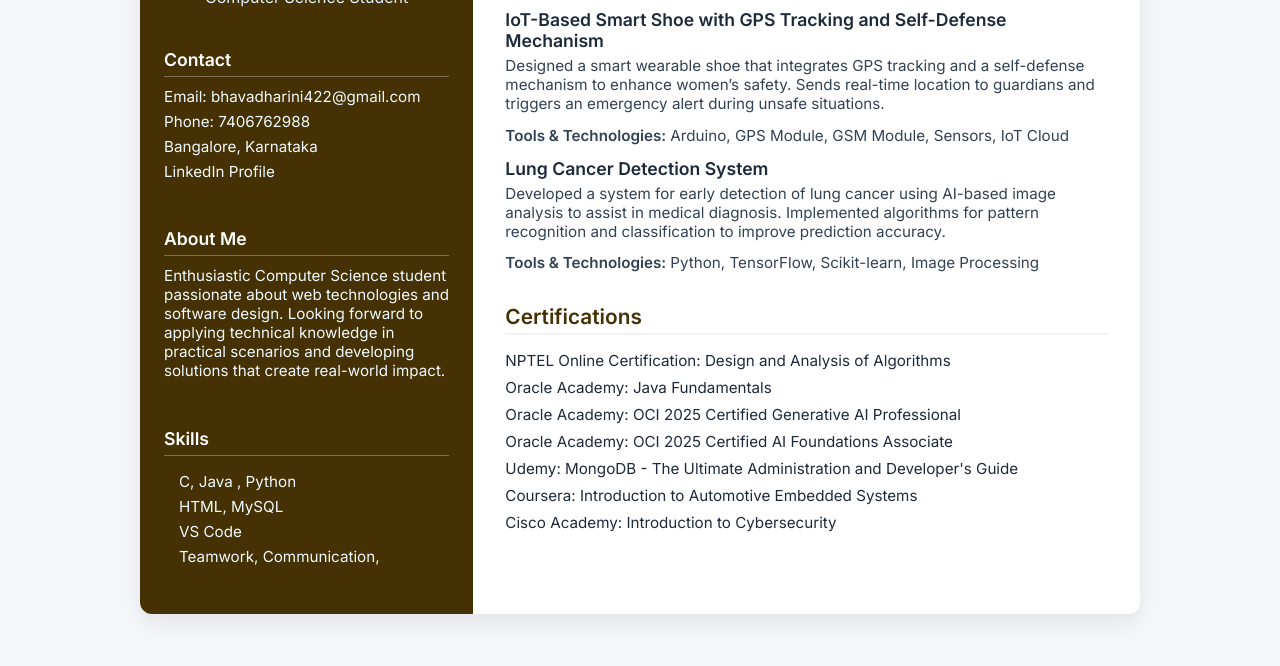
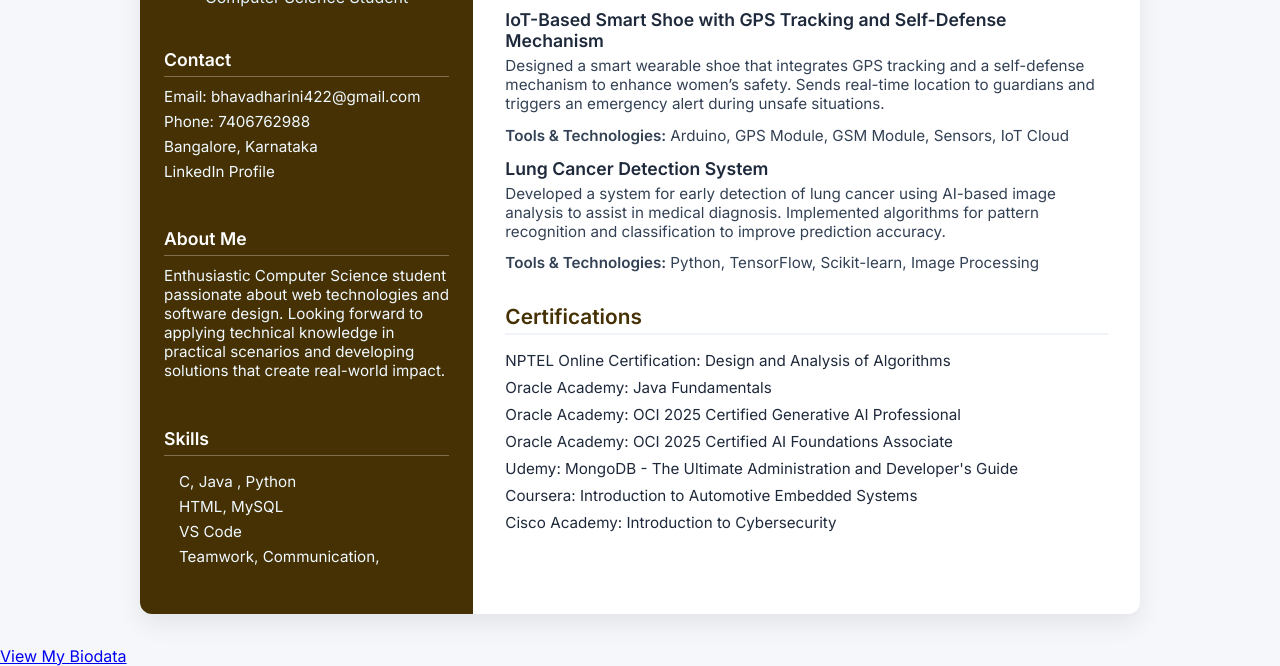
Before and after one commit to Bhavadharini2005-ui/MyPortfolio, a plain HTML site: page index.html in a window 1280 px wide. Shown: the part 268-934 px from the top of the page. Drawn offline with Linux system fonts and the light colour scheme.

Commit message:
Update index.html

```diff
--- a/index.html
+++ b/index.html
@@ -179,5 +179,7 @@
       </section>
     </div>
   </div>
+  <a href="biodata.html">View My Biodata</a>
 </body>
+
 </html>
```
